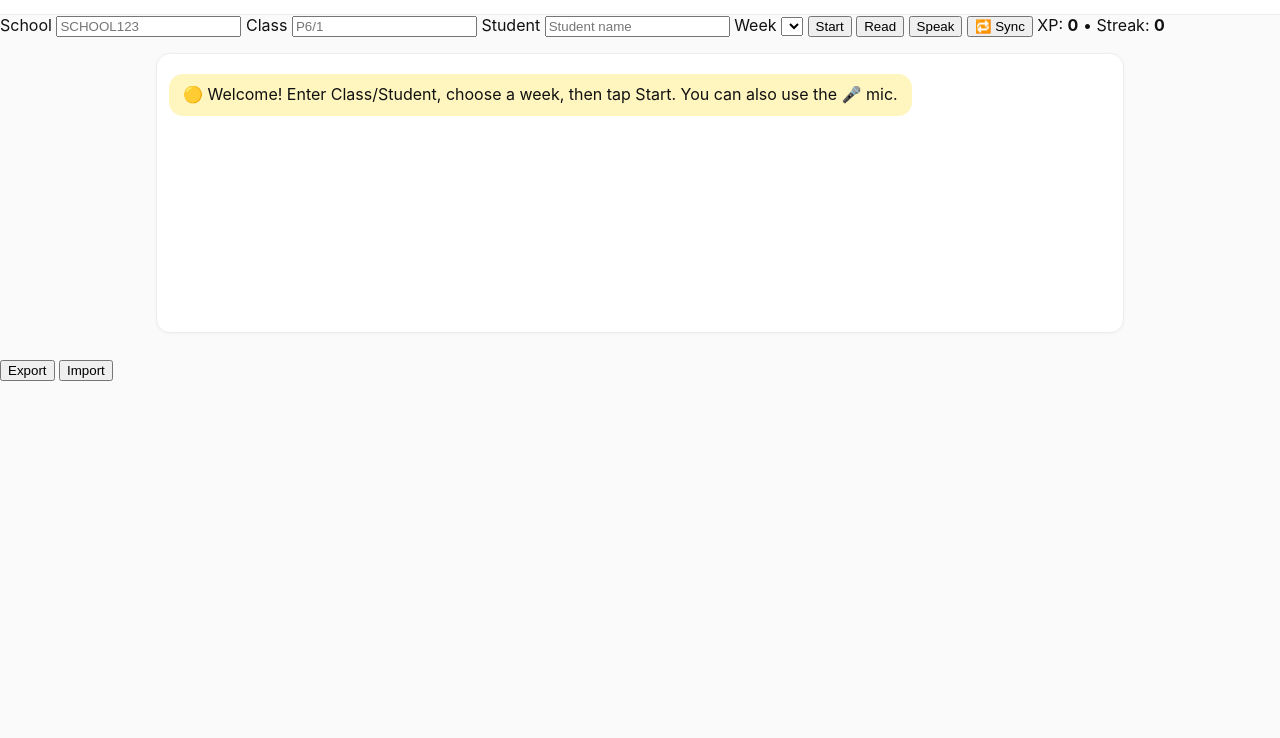
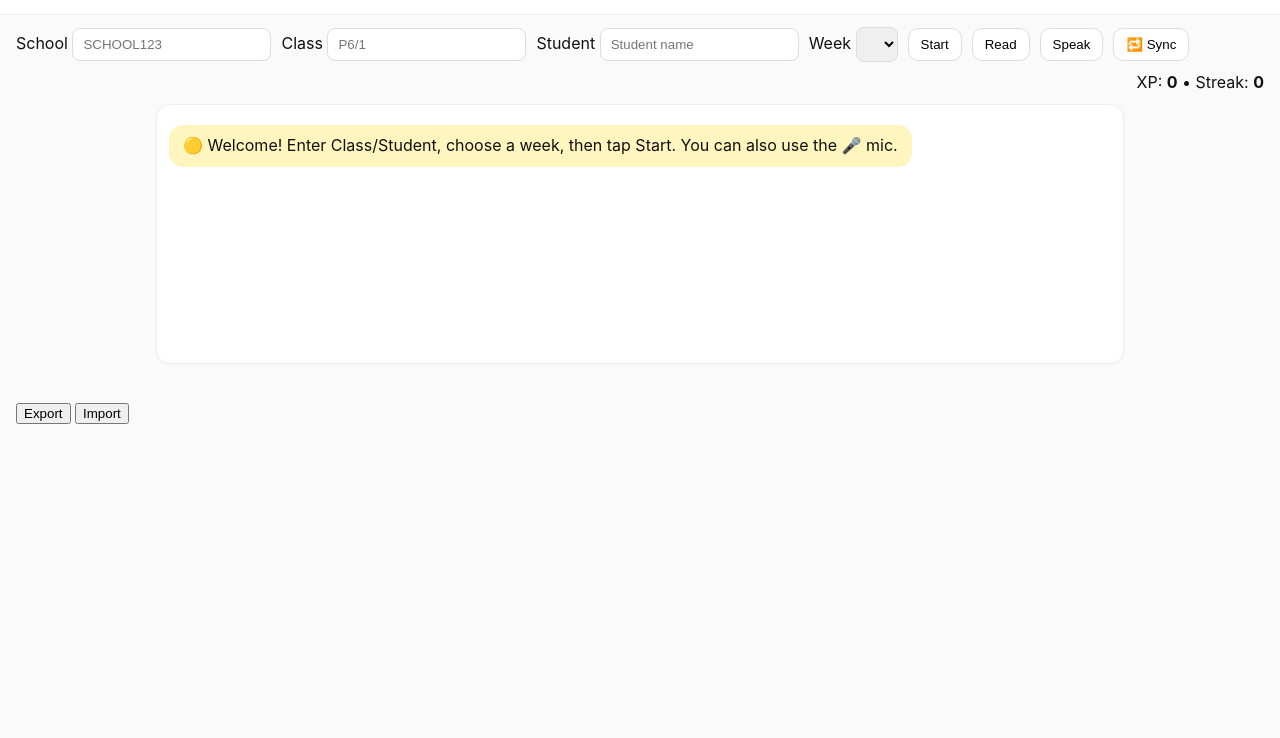
Before and after one commit to imeensee/ai-english-coach-pwa, a plain HTML site: page index.html in a window 1280 px wide. Shown: the part 62-800 px from the top of the page. Drawn offline with Linux system fonts and the light colour scheme.

Commit message:
Update style.css

```diff
--- a/style.css
+++ b/style.css
@@ -1,14 +1,20 @@
-
-*{box-sizing:border-box} body{font-family:-apple-system,BlinkMacSystemFont,Segoe UI,Arial,sans-serif;margin:0;background:#fafafa;color:#111}
+*{box-sizing:border-box}
+body{font-family:-apple-system,BlinkMacSystemFont,Segoe UI,Arial,sans-serif;margin:0;background:#fafafa;color:#111}
 header{padding:16px 20px;background:#fff;border-bottom:1px solid #eee;position:sticky;top:0;z-index:10}
-h1{margin:0;font-size:20px} .meta{color:#666;font-size:12px;margin-top:4px}
-main{max-width:1000px;margin:0 auto;padding:16px}
-#controls{display:flex;gap:10px;flex-wrap:wrap;align-items:center;margin-bottom:12px}
-#controls button,#choices button{border:1px solid #ddd;background:#fff;border-radius:12px;padding:10px 14px}
-#chat{border:1px solid #eee;background:#fff;border-radius:14px;padding:12px;min-height:280px;box-shadow:0 1px 3px rgba(0,0,0,.04)}
+h1{margin:0;font-size:20px}
+small{color:#666}
+.controls{display:flex;gap:10px;flex-wrap:wrap;align-items:center;padding:12px 16px}
+.controls input,.controls select{padding:8px 10px;border:1px solid #ddd;border-radius:8px}
+.controls button{border:1px solid #ddd;background:#fff;border-radius:10px;padding:8px 12px}
+.stats{margin-left:auto}
+main{max-width:1000px;margin:0 auto;padding:0 16px 16px}
+.chat{border:1px solid #eee;background:#fff;border-radius:14px;padding:12px;min-height:260px;box-shadow:0 1px 3px rgba(0,0,0,.04)}
 .bubble{display:inline-block;margin:8px 0;padding:10px 14px;border-radius:14px;max-width:92%;line-height:1.35}
-.me{background:#e7f0ff} .bot{background:#fff5bf} #choices{display:flex;flex-wrap:wrap;gap:8px;margin-top:10px} .stats{margin-left:auto}
-.grid{display:grid;grid-template-columns:repeat(auto-fit,minmax(160px,1fr));gap:10px}
+.me{background:#e7f0ff} .bot{background:#fff5bf}
+.choices{display:flex;flex-wrap:wrap;gap:8px;margin-top:10px}
+.io{padding:12px 16px}
+.grid{display:grid;grid-template-columns:repeat(auto-fit,minmax(260px,1fr));gap:12px}
 .card{background:#fff;border:1px solid #eee;border-radius:12px;padding:12px;box-shadow:0 1px 3px rgba(0,0,0,.04)}
 table{width:100%;border-collapse:collapse;background:#fff;border:1px solid #eee;border-radius:10px;overflow:hidden}
-th,td{padding:10px;border-bottom:1px solid #f1f1f1;text-align:left} thead{background:#fafafa}
+th,td{padding:10px;border-bottom:1px solid #f1f1f1;text-align:left}
+thead{background:#fafafa}
```
